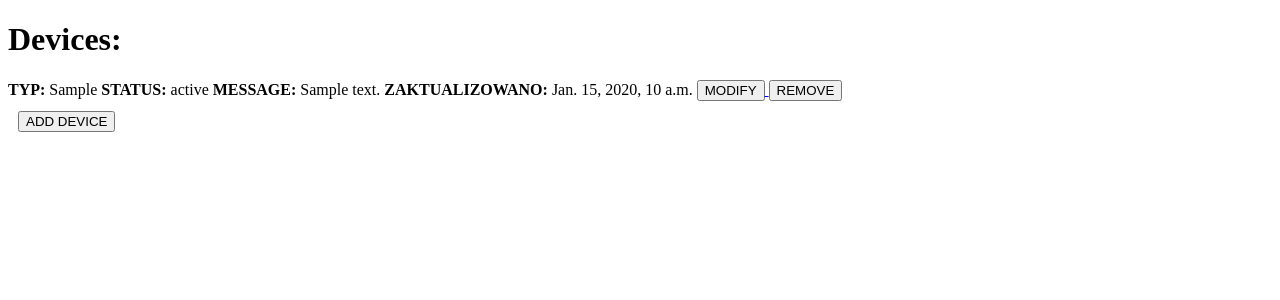
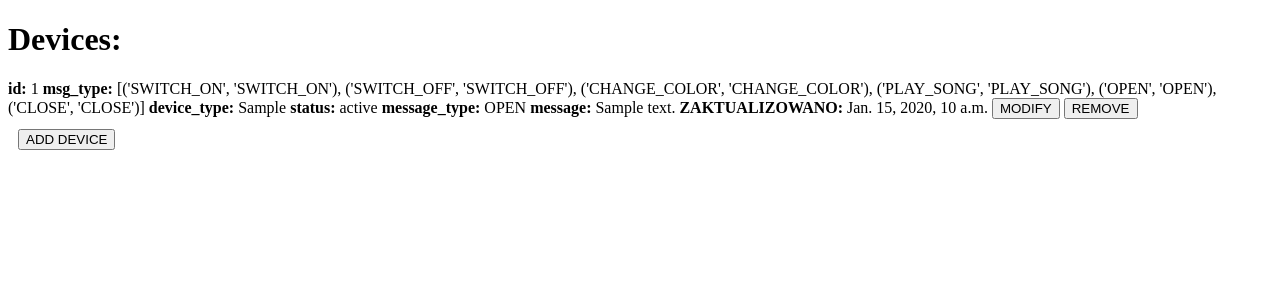
Before and after one commit to gitgeoman/alx_homework_3, a Django app: template iot_control/templates/iot_service/devices.html in a window 1280 px wide. Shown: the top 300 px of the page. Run offline with Django 4.2, Linux system fonts and the light colour scheme; the template is opened without the code that fills it: values that come from a table or form of the project are taken from there, others are empty; tables that the repository leaves empty hold one stand-in row (values such as "Sample post").

Commit message:
wip: update choice field

```diff
--- a/iot_control/models.py
+++ b/iot_control/models.py
@@ -1,18 +1,30 @@
 import random
 import string
 from django.db import models
+from enum import Enum, auto
 
 
 # Create your models here.
 
+
 class Device(models.Model):
     id = models.CharField(
         auto_created=True,
-        default = "".join(random.choices(string.ascii_uppercase, k=12)),
+        default="".join(random.choices(string.ascii_uppercase, k=12)),
         primary_key=True,
         max_length=15
-        )
-    typ = models.CharField(max_length=15)
+    )
+    msg_type = [
+        ("SWITCH_ON", "SWITCH_ON"),
+        ("SWITCH_OFF", "SWITCH_OFF"),
+        ("CHANGE_COLOR", "CHANGE_COLOR"),
+        ("PLAY_SONG", "PLAY_SONG"),
+        ("OPEN", "OPEN"),
+        ("CLOSE", "CLOSE"),
+    ]
+    device_type = models.CharField(max_length=15)
     status = models.CharField(max_length=15)
+    message_type = models.CharField(max_length=15, choices=msg_type)
     message = models.TextField()
+
     updated_at = models.DateTimeField(auto_now_add=True)
--- a/iot_control/templates/iot_service/devices.html
+++ b/iot_control/templates/iot_service/devices.html
@@ -9,16 +9,16 @@
 
     {% for item in devices %}
     <div >
-        <strong> TYP:</strong> {{ item.typ }}
-        <strong> STATUS: </strong> {{ item.status }}
-        <strong> MESSAGE:</strong> {{ item.message }}
+        <strong> id:</strong> {{ item.id }}
+        <strong> msg_type:</strong> {{ item.msg_type }}
+        <strong> device_type: </strong> {{ item.device_type }}
+        <strong> status:</strong> {{ item.status }}
+        <strong> message_type:</strong> {{ item.message_type }}
+        <strong> message:</strong> {{ item.message }}
         <strong> ZAKTUALIZOWANO:</strong> {{ item.updated_at }}
-        <a href='devices_upd/{{item.id}}'>
-            <button>MODIFY</button>
-        </a>
-        <a href='devices_del/{{item.id}}'>
-            <button>REMOVE</button>
-        </a>
+
+        <a href='devices_upd/{{item.id}}'><button>MODIFY</button></a>
+        <a href='devices_del/{{item.id}}'><button>REMOVE</button></a>
 
     </div>
     {% endfor %}
```
Also changed, not shown: iot_control/templates/iot_service/index.html (+4 -3 lines), iot_control/migrations/0001_initial.py.
